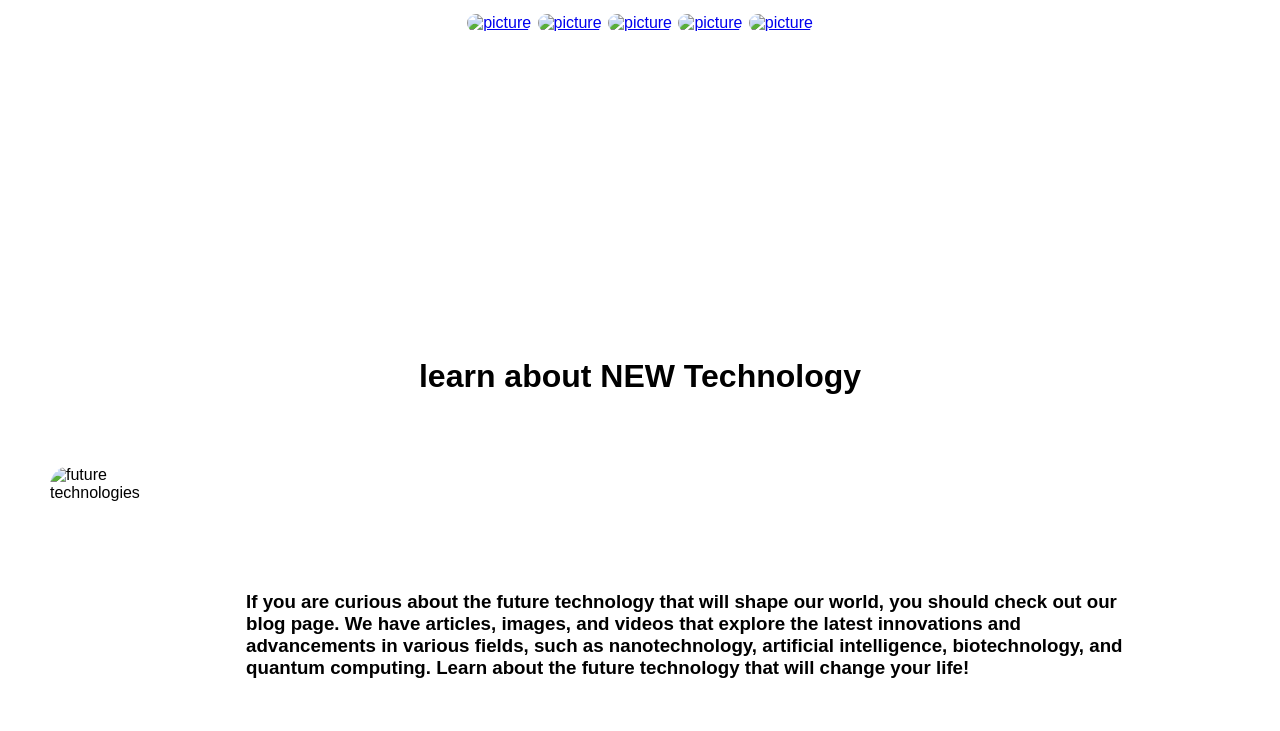
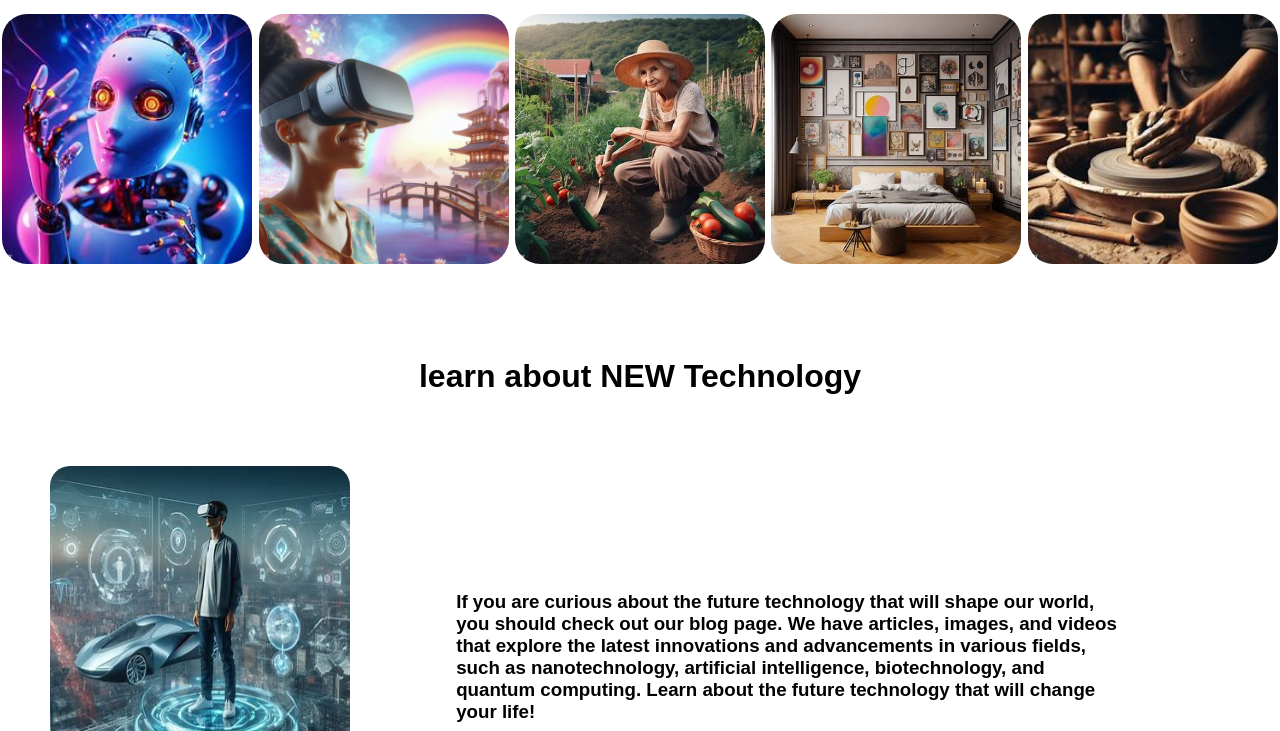
Before and after one commit to nagesh-merva/Blog-page, a plain HTML site: page index.html in a window 1280 px wide. Shown: the part 367-1098 px from the top of the page. Drawn offline with Linux system fonts and the light colour scheme.

Commit message:
Update index.html

```diff
--- a/index.html
+++ b/index.html
@@ -65,7 +65,7 @@
         </header>
     </div>
     <div class="top-bar">
-        <img src="./images/logo1.jpeg" alt="CREATIONS LOGO">
+        <img src="logo1.jpeg" alt="CREATIONS LOGO">
     </div>
     <div class="content-links">
         <h3>
@@ -75,17 +75,17 @@
         </h3>
     </div>
     <div class="pic-galary">
-        <a href="blog1.html"><img src="./images/galary1.jpeg" alt="picture"></a>
-        <a href="blog2.html"><img src="./images/galary2.jpeg" alt="picture"></a>
-        <a href="blog3.html"><img src="./images/galary3.jpeg" alt="picture"></a>
-        <a href="about.html"><img src="./images/galary4.jpeg" alt="picture"></a>
-        <a href="about.html"><img src="./images/galary5.jpeg" alt="picture"></a>
+        <a href="blog1.html"><img src="galary1.jpeg" alt="picture"></a>
+        <a href="blog2.html"><img src="galary2.jpeg" alt="picture"></a>
+        <a href="blog3.html"><img src="galary3.jpeg" alt="picture"></a>
+        <a href="about.html"><img src="galary4.jpeg" alt="picture"></a>
+        <a href="about.html"><img src="galary5.jpeg" alt="picture"></a>
     </div>
     <div class="main">
         <br><br><br><br>
         <h1><strong>learn about NEW Technology</strong></h1>
         <div class="part1">
-            <img src="./images/main1.jpeg" alt="future technologies">
+            <img src="main1.jpeg" alt="future technologies">
             <h3>If you are curious about the future technology that will shape our world, you should check out our blog page. We have
             articles, images, and videos that explore the latest innovations and advancements in various fields, such as
             nanotechnology, artificial intelligence, biotechnology, and quantum computing. Learn about the future technology that
@@ -96,11 +96,11 @@
             <h3>If you are passionate about painting and artists, you should visit our blog page. We have articles, images, and videos
             that showcase the amazing works and stories of various painters and artists from different eras, styles, and
             backgrounds. Learn about the painting and artists that will inspire you!</h3>
-            <img src="./images/main2.jpeg" alt="arts">
+            <img src="main2.jpeg" alt="arts">
         </div>
         <h1><strong>BRING nature at your HOME</strong></h1>
         <div class="part1">
-            <img src="./images/main3.jpeg" alt="garden">
+            <img src="main3.jpeg" alt="garden">
             <h3>If you are interested in gardening and plants at home, you should check out our blog page. We have articles, images, and
             videos that teach you how to grow and care for various plants and flowers in your indoor and outdoor spaces. Learn about
             the gardening and plants at home that will beautify your environment and improve your well-being!</h3>
```
